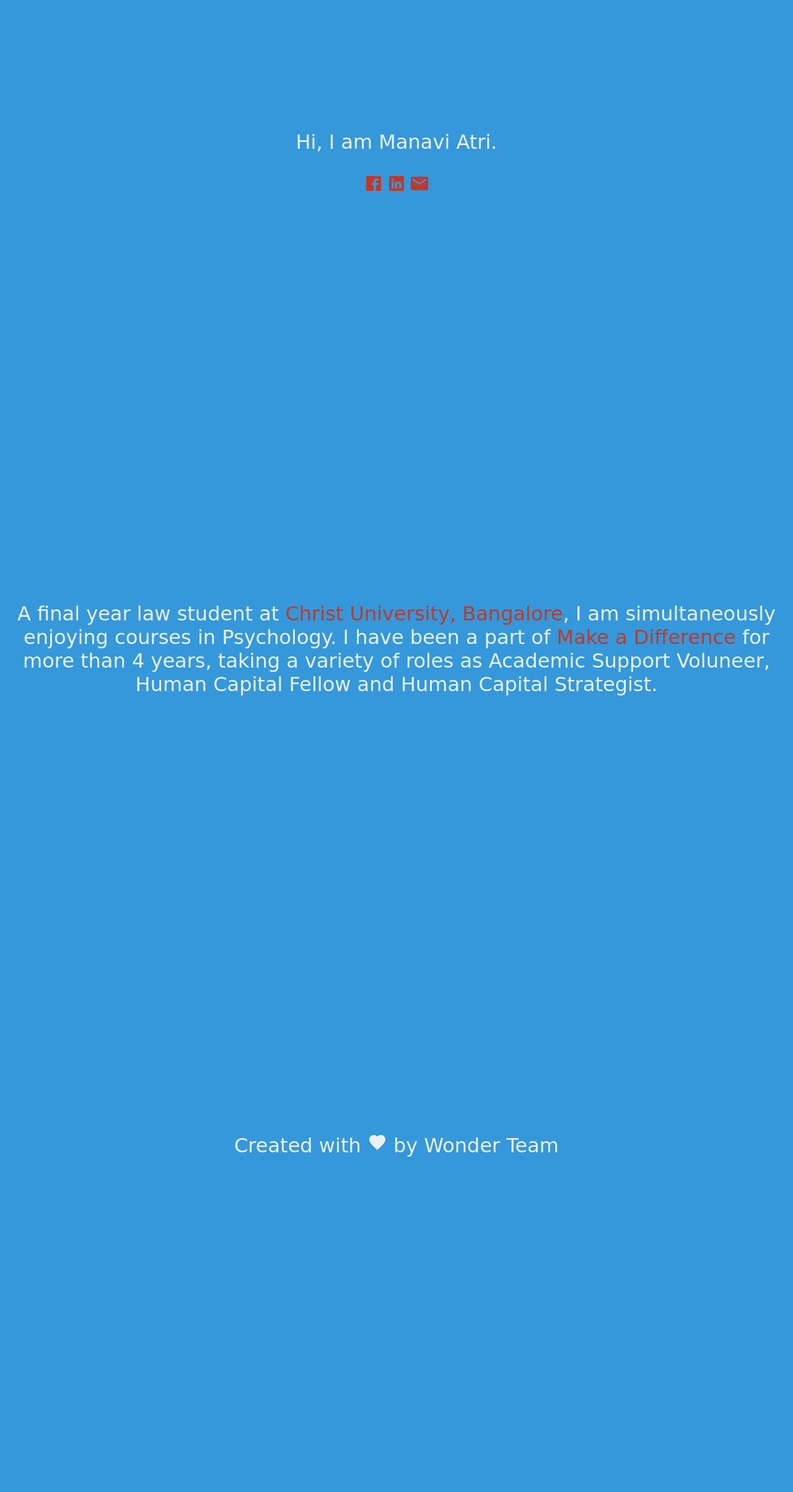
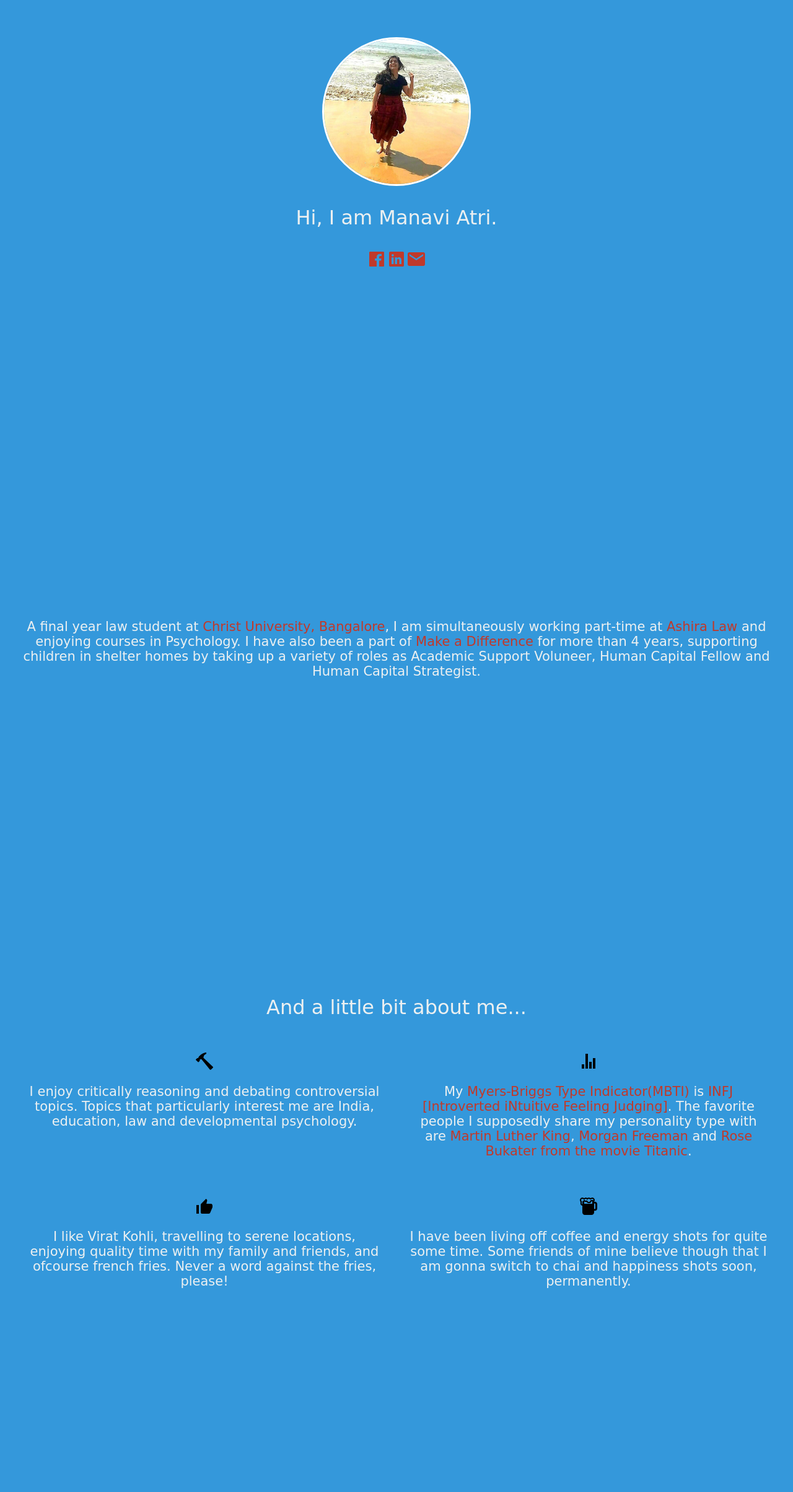
Before and after one commit to manavi-atri/manavi-atri.github.io, a plain HTML site: page index.html in a window 1280 px wide. Shown: the part 153-2560 px from the top of the page at 62% size. Before the commit the page ends 2400 px from the top, so only its background shows below. Drawn offline with nearby package versions, Linux system fonts and the light colour scheme.

Commit message:
mid july 2019 portfolio update

```diff
--- a/index.css
+++ b/index.css
@@ -36,11 +36,6 @@ a {
     text-decoration: none;
 }
 
-.outer-slide {
-    height: 100%;
-    width: 100%;
-}
-
 .slide {
     display: flex;
     flex-direction: column;
@@ -49,9 +44,76 @@ a {
     height: 100%;
     width: 100%;
     transition: background 1s ease;
+    padding: 20px;
 }
 
+@media only screen and (max-width: 600px) {
+    .slide {
+        height: auto;
+        margin-top: 120px;
+        margin-bottom: 120px;
+    }
+}
 
 .contact-sources {
+    display: flex;
+}
+
+.slide1-image {
+    display: flex;
+    align-items: center;
+    justify-content: center;
+}
+
+.slide1-image img {
+    height: 240px;
+    width: 240px;
+    border-radius: 100%;
+    border: 3px solid #fff;
+}
+
+.slide-two p {
+    font-size: 21px;
+}
+
+.slide3-zero {
+    display: flex;
+    align-items: center;
+    justify-content: center;
+}
+
+.slide3-one {
+    display: flex;
+}
+
+.slide3-two {
+    display: flex;
+}
+
+.slide3-one div {
+    flex-basis: 50%;
+    padding: 20px;
+}
+
+.slide3-two div {
+    flex-basis: 50%;
+    padding: 20px;
+}
+
+ion-icon {
     display: block;
+    margin-left: auto;
+    margin-right: auto;
 }
+
+.slide3-text {
+    font-size: 21px;
+}
+
+.slide4-pushpak-link {
+    color: #000
+}
+
+.slide4-ashwani-link {
+    color: #000
+}
--- a/index.html
+++ b/index.html
@@ -13,6 +13,9 @@
         <div class="root">
 
             <div class="slide slide-one" data-background="#3498db">
+                <div class="slide1-image">
+                    <img src="images/manavi.jpg">
+                </div>
                 <div class="inside">
                     <p>Hi, I am Manavi Atri.</p>
                 </div>
@@ -31,13 +34,46 @@
 
             <div class="slide slide-two" data-background="#27ae60">
                 <div class="inside">
-                    <p>A final year law student at <a href="https://christuniversity.in/" target="_blank">Christ University, Bangalore</a>, I am simultaneously enjoying courses in Psychology. I have been a part of <a href="https://makeadiff.in/" target="_blank">Make a Difference</a> for more than 4 years, taking a variety of roles as Academic Support Voluneer, Human Capital Fellow and Human Capital Strategist.</p>
+                    <p>A final year law student at <a href="https://christuniversity.in/" target="_blank">Christ University, Bangalore</a>, I am simultaneously working part-time at <a href="http://ashiralaw.co.in/" target="_blank">Ashira Law</a> and enjoying courses in Psychology. I have also been a part of <a href="https://makeadiff.in/" target="_blank">Make a Difference</a> for more than 4 years, supporting children in shelter homes by taking up a variety of roles as Academic Support Voluneer, Human Capital Fellow and Human Capital Strategist.</p>
                 </div>
             </div>
 
-            <div class="slide slide-three" data-background="#e74c3c">
+            <div class="slide slide-three" data-background="#e67e22">
                 <div class="inside">
-                  <p>Created with <ion-icon name="heart" size="large"></ion-icon> by Wonder Team</p>
+                    <div class="slide3-zero">
+                        <p>And a little bit about me...</p>
+                    </div>
+                    <div class="slide3-one">
+                        <div>
+                            <ion-icon name="hammer" size="large"></ion-icon>
+                            <p class="slide3-text">I enjoy critically reasoning and debating controversial topics. Topics that particularly interest me are India, education, law and developmental psychology.</p>
+                        </div>
+                        <div>
+                            <ion-icon name="stats" size="large"></ion-icon>
+                            <p class="slide3-text">My <a href="https://en.wikipedia.org/wiki/Myers%E2%80%93Briggs_Type_Indicator" target="_blank">Myers-Briggs Type Indicator(MBTI)</a> is <a href="https://www.16personalities.com/infj-personality" target="_blank">INFJ [Introverted iNtuitive Feeling Judging]</a>. The favorite people I supposedly share my personality type with are <a href="https://en.wikipedia.org/wiki/Martin_Luther_King_Jr." target="_blank">Martin Luther King</a>, <a href="https://en.wikipedia.org/wiki/Morgan_Freeman" target="_blank">Morgan Freeman</a> and <a href="https://jamescameronstitanic.fandom.com/wiki/Rose_DeWitt_Bukater" target="_blank">Rose Bukater from the movie Titanic</a>.</p>
+                        </div>
+                    </div>
+                    <div class="slide3-two">
+                        <div>
+                            <ion-icon name="thumbs-up" size="large"></ion-icon>
+                            <p class="slide3-text">I like Virat Kohli, travelling to serene locations, enjoying quality time with my family and friends, and ofcourse french fries. Never a word against the fries, please!</p>
+                        </div>
+                        <div>
+                            <ion-icon name="beer" size="large"></ion-icon>
+                            <p class="slide3-text">I have been living off coffee and energy shots for quite some time. Some friends of mine believe though that I am gonna switch to chai and happiness shots soon, permanently.</p>
+                        </div>
+                    </div>
+                </div>
+            </div>
+
+            <div class="slide slide-four" data-background="#e74c3c">
+                <div class="inside">
+                    <p>Created with <ion-icon name="heart" size="large"></ion-icon> by
+                        <a class="slide4-pushpak-link"href="https://www.linkedin.com/in/pushpakteja" target="_blank">
+                            Wonder
+                        </a>
+                        <a class="slide4-ashwani-link" href="http://thisisashwani.com/" target="_blank">Team</a>
+                    </p>
                 </div>
             </div>
         </div>
--- a/index.js
+++ b/index.js
@@ -9,9 +9,10 @@ function handleOnLoad() {
   const slide1 = document.getElementsByClassName('slide-one')[0];
   const slide2 = document.getElementsByClassName('slide-two')[0];
   const slide3 = document.getElementsByClassName('slide-three')[0];
+  const slide4 = document.getElementsByClassName('slide-four')[0];
 
-  const slides = [slide1, slide2, slide3];
-  const areSlidesScrolled = [0,0,0];
+  const slides = [slide1, slide2, slide3, slide4];
+  const areSlidesScrolled = [0,0,0,0];
   document.onscroll = (event) => handleScroll(event, slides, areSlidesScrolled);
 }
 
@@ -22,22 +23,29 @@ function handleScroll(e, slides, areSlidesScrolled){
     for all the unnecessary scrolls?!
   */
 
-  let scrolledHeight = window.pageYOffset/2;
+  let scrolledHeight = window.pageYOffset;
   const parts = slides.length;
 
-  if(scrolledHeight <= HEIGHT/parts) {
-    console.log("CHECK");
+  console.log(scrolledHeight);
+
+  if(scrolledHeight <= HEIGHT) {
+    console.log("CHECK 1");
     changeBackground(slides, areSlidesScrolled, 0);
   }
 
-  if(scrolledHeight > HEIGHT/parts){
-    console.log("CHECK");
+  if(scrolledHeight > HEIGHT-120){
+    console.log("CHECK 2");
     changeBackground(slides, areSlidesScrolled, 1);
   }
 
-  if(scrolledHeight > 2*HEIGHT/parts){
-    console.log("CHECK");
+  if(scrolledHeight > 2*HEIGHT-120){
+    console.log("CHECK 3");
     changeBackground(slides, areSlidesScrolled, 2);
+  }
+
+  if(scrolledHeight > 3*HEIGHT-120){
+    console.log("CHECK 4");
+    changeBackground(slides, areSlidesScrolled, 3);
   }
 }
 
```
Also changed, not shown: images/facebook.svg (added), images/manavi.jpg (added).
